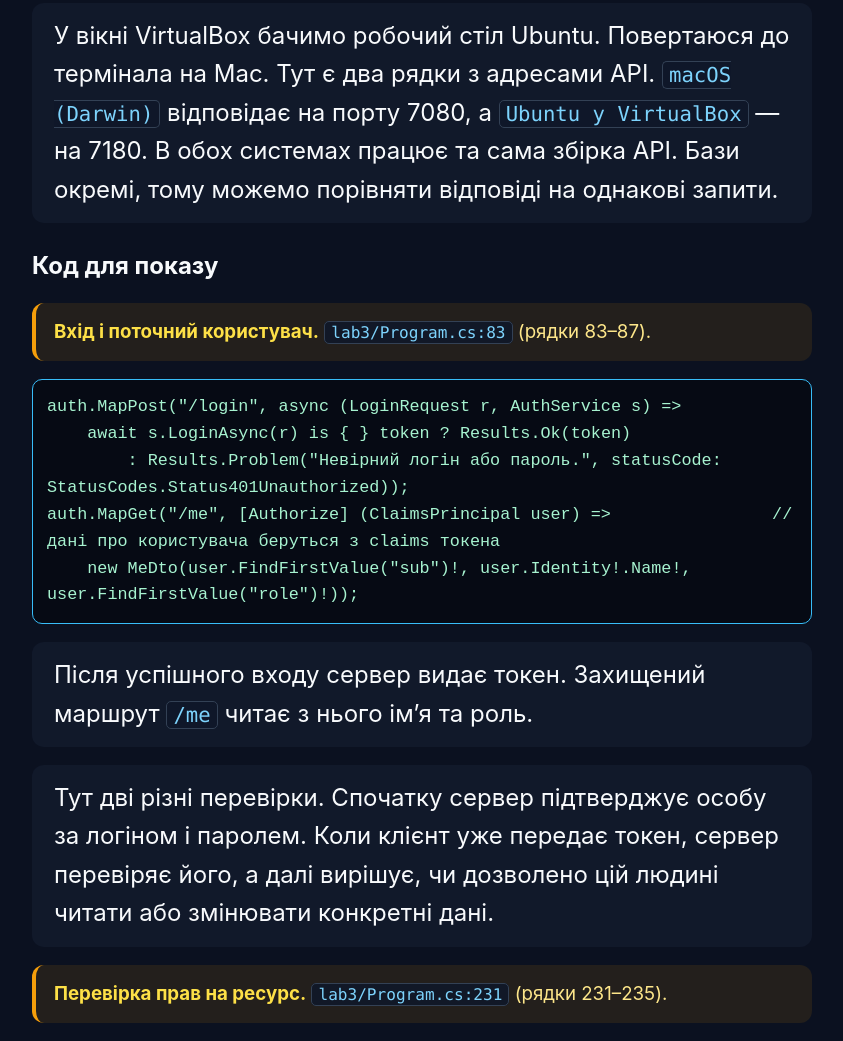
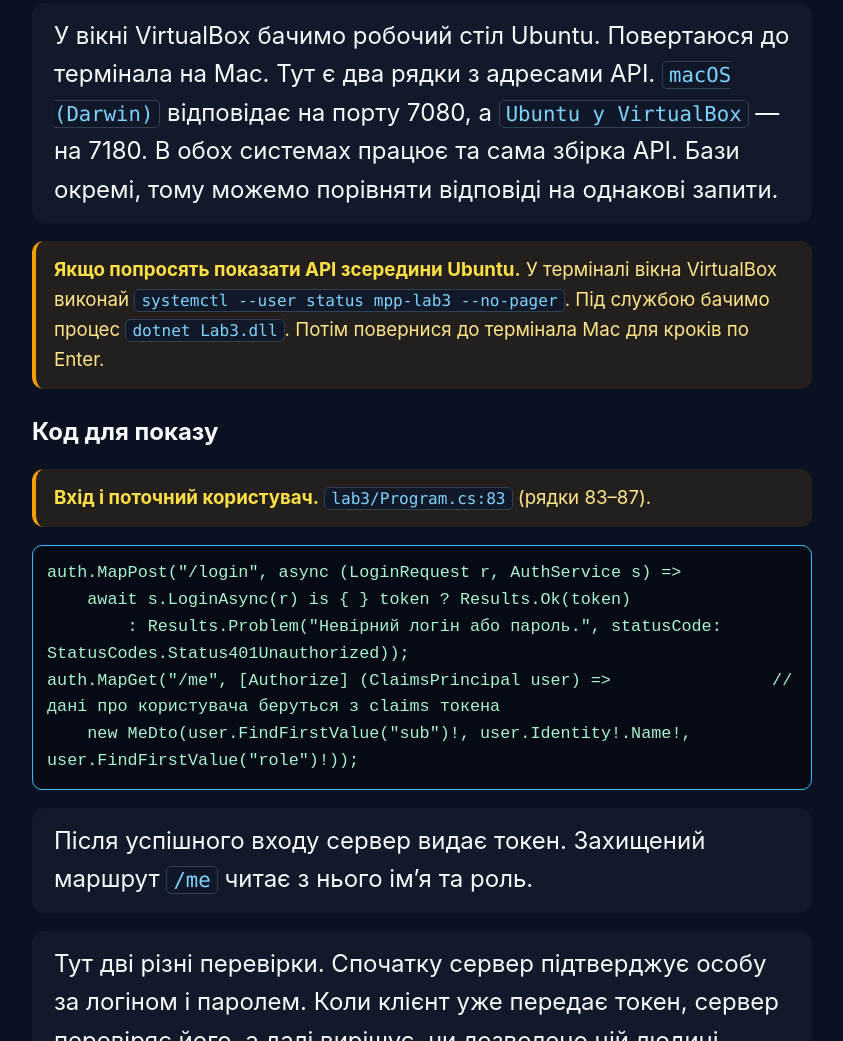
Before and after one commit to tzahorskyi/mpp-defense, a plain HTML site: page lab3/defense.html in a window 1280 px wide. Shown: the part 676-1717 px from the top of the page, without its empty margins (218-1061 px from the left). Drawn offline with Linux system fonts and the light colour scheme.

Commit message:
Show the API process from the Ubuntu terminal

```diff
--- a/lab3/defense.html
+++ b/lab3/defense.html
@@ -214,6 +214,8 @@
 
         <p class="line" onclick="markActive(this)">У вікні VirtualBox бачимо робочий стіл Ubuntu. Повертаюся до термінала на Mac. Тут є два рядки з адресами API. <code>macOS (Darwin)</code> відповідає на порту 7080, а <code>Ubuntu у VirtualBox</code> — на 7180. В обох системах працює та сама збірка API. Бази окремі, тому можемо порівняти відповіді на однакові запити.</p>
 
+        <p class="line prep" onclick="markActive(this)"><strong>Якщо попросять показати API зсередини Ubuntu.</strong> У терміналі вікна VirtualBox виконай <code>systemctl --user status mpp-lab3 --no-pager</code>. Під службою бачимо процес <code>dotnet Lab3.dll</code>. Потім повернися до термінала Mac для кроків по Enter.</p>
+
         <h2>Код для показу</h2>
 
         <p class="line prep" onclick="markActive(this)"><strong>Вхід і поточний користувач.</strong> <code>lab3/Program.cs:83</code> (рядки 83–87).</p>
```
